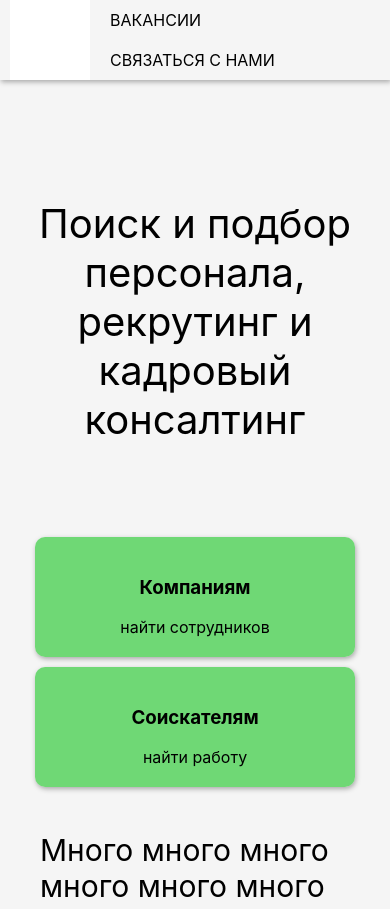
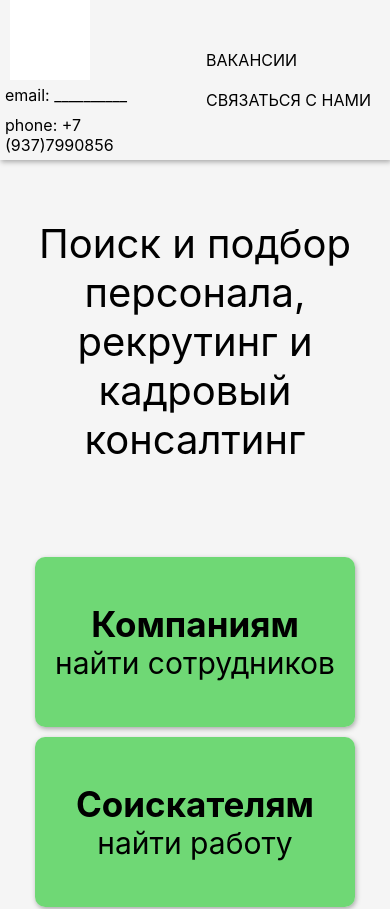
Before and after one commit to AndAndrew/ru.sk-mip, a React (Create React App) app: page /Vacancy in a window 390 px wide. Shown: the top 909 px of the page. Built offline with nearby package versions, Linux system fonts and the light colour scheme.

Commit message:
feat: added contacts in header, added clickated phone

```diff
--- a/src/Features/Candidates/Candidates.module.scss
+++ b/src/Features/Candidates/Candidates.module.scss
@@ -1,6 +1,6 @@
 .candidates {
   height: 100vh;
-  padding: 0 20px;
+  padding: 60px 20px;
   color: black;
   display: flex;
   justify-content: center;
--- a/src/Features/ChoiceBlock/ChoiceBlock.module.scss
+++ b/src/Features/ChoiceBlock/ChoiceBlock.module.scss
@@ -1,13 +1,14 @@
 .choiceBlock {
-  min-height: 30vh;
+  min-height: 40vh;
   display: flex;
   flex-direction: row;
   justify-content: space-around;
   padding: 0 30px;
   flex-wrap: wrap;
   .button {
-    width: 400px;
-    height: 100px;
+    width: 500px;
+    height: 150px;
+    font-size: 30px;
     padding: 10px 0;
     margin: 5px;
     display: flex;
@@ -17,6 +18,10 @@
     background-color: rgba(86, 211, 94, 0.84);
     border-radius: 10px;
     box-shadow: 1px 2px 5px darkgray;
+    .buttonTitle {
+      font-size: 35px;
+      font-weight: bold;
+    }
   }
   .button:hover {
     background-color: black;
--- a/src/Features/ChoiceBlock/ChoiceBlock.tsx
+++ b/src/Features/ChoiceBlock/ChoiceBlock.tsx
@@ -23,12 +23,12 @@ export const ChoiceBlock = (props: PropsType) => {
         <div className={styles.choiceBlock}>
             <div className={styles.button}
             onClick={partnersHandler}>
-                <h3>Компаниям</h3>
+                <span className={styles.buttonTitle}>Компаниям</span>
                 <span>найти сотрудников</span>
             </div>
             <div className={styles.button}
             onClick={candidatesHandler}>
-                <h3>Соискателям</h3>
+                <span className={styles.buttonTitle}>Соискателям</span>
                 <span>найти работу</span>
             </div>
         </div>
--- a/src/Features/Company/Company.module.scss
+++ b/src/Features/Company/Company.module.scss
@@ -1,6 +1,6 @@
 .company {
   height: 50vh;
-  padding: 110px 30px 0 30px;
+  padding: 130px 30px 0 30px;
   color: black;
   display: flex;
   justify-content: center;
--- a/src/Features/Partners/Partners.module.scss
+++ b/src/Features/Partners/Partners.module.scss
@@ -1,6 +1,6 @@
 .partners {
   height: 100vh;
-  padding: 0 20px;
+  padding: 60px 20px;
   color: black;
   display: flex;
   justify-content: center;
--- a/src/Features/VacanciesPage/VacanciesPage.module.scss
+++ b/src/Features/VacanciesPage/VacanciesPage.module.scss
@@ -1,6 +1,6 @@
 .container {
   min-height: 100vh;
-  padding: 100px 20px 20px 20px;
+  padding: 120px 20px 20px 20px;
   background-color: rgba(86, 211, 94, 0.14);;
   color: black;
   display: flex;
--- a/src/Features/VacancyDetails/VacancyDetails.module.scss
+++ b/src/Features/VacancyDetails/VacancyDetails.module.scss
@@ -4,7 +4,7 @@
   display: flex;
   flex-direction: column;
   align-items: center;
-  padding: 110px 30px 0 30px;
+  padding: 120px 30px 0 30px;
 
   .vacancyBlock {
     max-width: 900px;
--- a/src/Footer/Contacts/Contacts.module.scss
+++ b/src/Footer/Contacts/Contacts.module.scss
@@ -11,5 +11,12 @@
 
   .contactItem {
     padding: 10px;
+    .ref {
+      color: black;
+      text-decoration: none;
+    }
+    .ref:hover {
+      color: darkgray;
+    }
   }
 }
--- a/src/Footer/Contacts/Contacts.tsx
+++ b/src/Footer/Contacts/Contacts.tsx
@@ -4,7 +4,7 @@ export const Contacts = () => {
     return (
         <div id={'Contacts'} className={styles.contactsBlock}>
             <div className={styles.contactsContainer}>
-                <div className={styles.contactItem}>Phone:________</div>
+                <div className={styles.contactItem}>Phone: <a className={styles.ref} href={'tel:+79377990856'}>+7 (937)7990856</a></div>
                 <div className={styles.contactItem}>Email:________</div>
                 <div className={styles.contactItem}>Адрес:________</div>
                 <div className={styles.contactItem}>Реквизиты:________</div>
--- a/src/Header/Header.module.scss
+++ b/src/Header/Header.module.scss
@@ -8,10 +8,31 @@
   align-items: center;
   position: fixed;
   box-shadow: 1px 2px 5px darkgray;
-  .logo {
-    margin: 0 10px;
-    height: 80px;
-    min-width: 80px;
-    background-color: white;
+  .logoBlock {
+    display: flex;
+    flex-direction: row;
+    justify-content: space-between;
+    flex-wrap: wrap;
+    .contacts {
+      display: flex;
+      flex-direction: column;
+      justify-content: end;
+      .contactItem {
+        padding: 5px;
+        .ref {
+          color: black;
+          text-decoration: none;
+        }
+        .ref:hover {
+          color: darkgray;
+        }
+      }
+    }
+    .logo {
+      margin: 0 10px;
+      height: 80px;
+      min-width: 80px;
+      background-color: white;
+    }
   }
 }
--- a/src/Header/Header.tsx
+++ b/src/Header/Header.tsx
@@ -11,7 +11,13 @@ type PropsType = {
 export const Header = (props: PropsType) => {
     return (
         <div className={styles.container}>
-            <div className={styles.logo}/>
+            <div className={styles.logoBlock}>
+                <div className={styles.logo}/>
+                <div className={styles.contacts}>
+                    <div className={styles.contactItem}>email: __________</div>
+                    <div className={styles.contactItem}>phone: <a className={styles.ref} href={'tel:+79377990856'}>+7 (937)7990856</a></div>
+                </div>
+            </div>
             <Nav location={props.location}
                  changeLocation={props.changeLocation}
                  setVacancy={props.setVacancy}
--- a/src/Header/Nav/Nav.module.scss
+++ b/src/Header/Nav/Nav.module.scss
@@ -1,4 +1,5 @@
 .nav {
+  min-width: 100px;
   display: flex;
   justify-content: space-between;
   flex-wrap: wrap;
```
